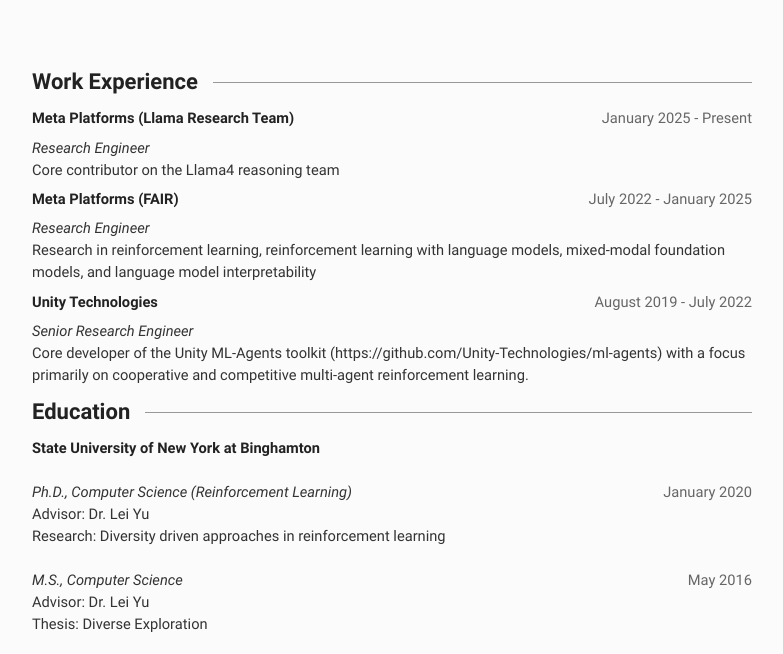
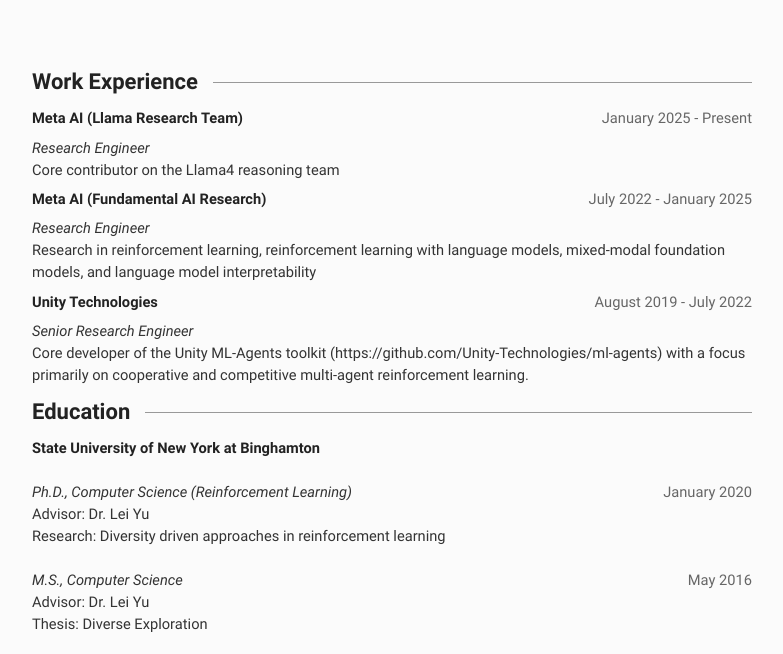
Before and after one commit to acohen13/resume, a plain HTML site: page index.html in a window 1280 px wide. Shown: the part 132-786 px from the top of the page, without its empty margins (248-1031 px from the left). Drawn offline with Linux system fonts and the light colour scheme.

Commit message:
expand fair

```diff
--- a/index.html
+++ b/index.html
@@ -23,7 +23,7 @@
       <h2><span>Work Experience</span></h2>
       <div id="work experience">
         <p>
-		  <strong>Meta Platforms (Llama Research Team)</strong>
+		  <strong>Meta AI (Llama Research Team)</strong>
           <time>January 2025 - Present</time>
         </p>
         <em>Research Engineer</em>
@@ -31,7 +31,7 @@
         Core contributor on the Llama4 reasoning team
 		<br>
         <p>
-		  <strong>Meta Platforms (FAIR)</strong>
+		  <strong>Meta AI (Fundamental AI Research)</strong>
           <time>July 2022 - January 2025</time>
         </p>
         <em>Research Engineer</em>
```
